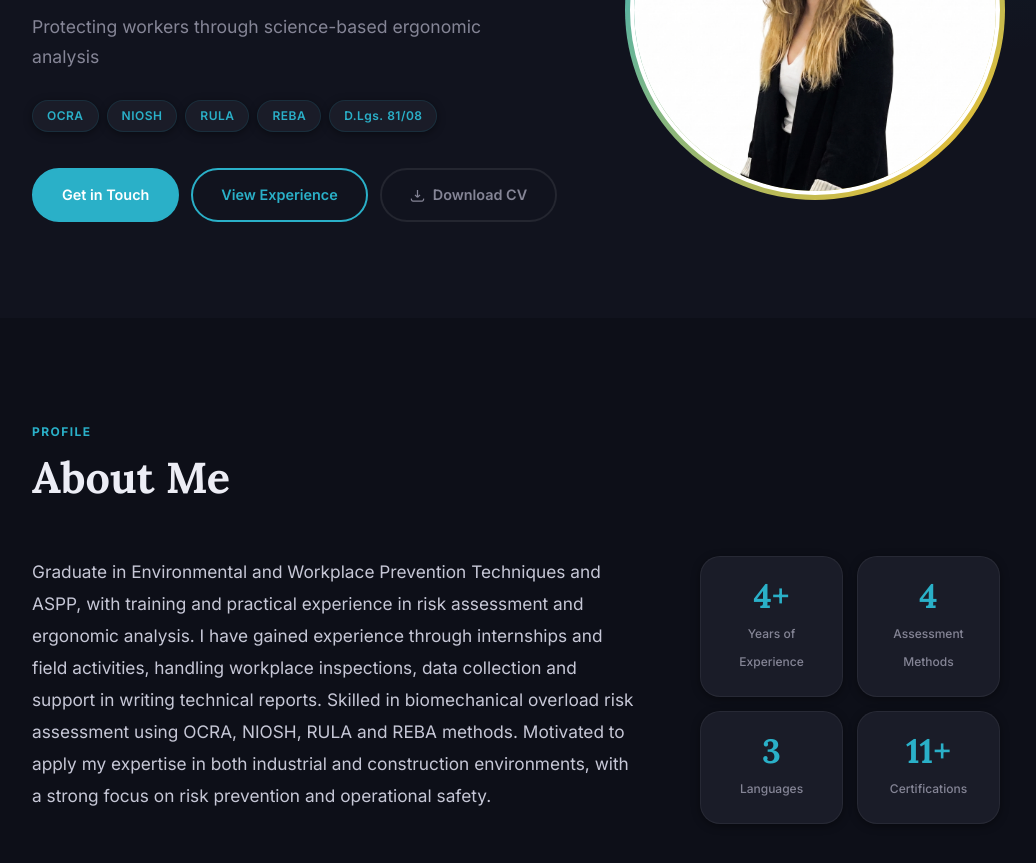
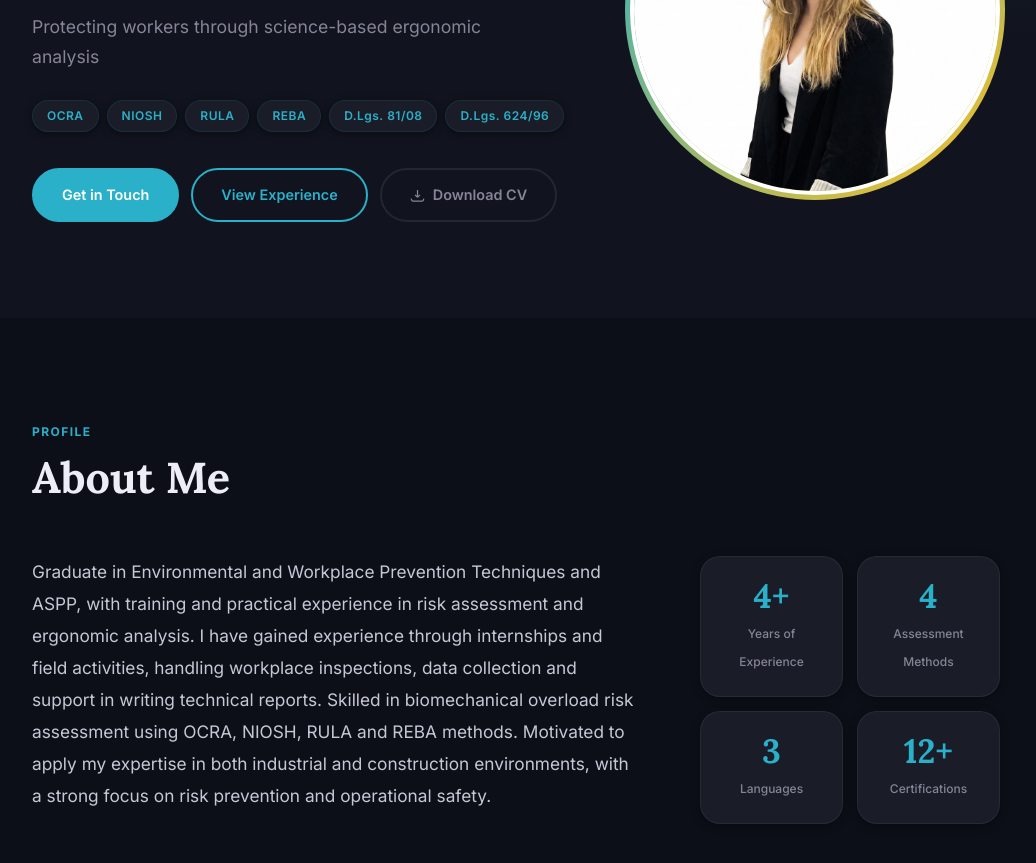
Before and after one commit to ketrinamartinaj/ketrinamartinaj, a plain HTML site: page index.html in a window 1280 px wide. Shown: the part 345-1208 px from the top of the page, without its empty margins (124-1160 px from the left). Drawn offline with Linux system fonts and the light colour scheme.

Commit message:
Add files via upload

```diff
--- a/index.html
+++ b/index.html
@@ -3,12 +3,12 @@
 <head>
   <meta charset="UTF-8">
   <meta name="viewport" content="width=device-width, initial-scale=1.0">
-  <meta name="description" content="Ketrina Martinaj — Ergonomist and Occupational Safety Specialist. Expert in biomechanical risk assessment using OCRA, NIOSH, RULA and REBA.">
+  <meta name="description" content="Ketrina Martinaj — Occupational Safety Specialist. HSE Assistant on construction and industrial sites, with expertise in D.Lgs. 81/08 and D.Lgs. 624/96.">
   <meta name="author" content="Ketrina Martinaj">
-  <meta property="og:title" content="Ketrina Martinaj | Ergonomist">
-  <meta property="og:description" content="Biomechanical risk assessment specialist based in Pisa, Italy.">
+  <meta property="og:title" content="Ketrina Martinaj | Occupational Safety Specialist">
+  <meta property="og:description" content="Occupational safety and HSE specialist based in Pisa, Italy.">
   <meta property="og:type" content="website">
-  <title>Ketrina Martinaj | Ergonomist</title>
+  <title>Ketrina Martinaj | Occupational Safety Specialist</title>
   <link rel="preconnect" href="https://fonts.googleapis.com">
   <link rel="preconnect" href="https://fonts.gstatic.com" crossorigin>
   <link href="https://fonts.googleapis.com/css2?family=Inter:wght@300;400;500;600;700&family=Lora:wght@600;700&display=swap" rel="stylesheet">
@@ -76,6 +76,7 @@
             <span class="tag">RULA</span>
             <span class="tag">REBA</span>
             <span class="tag">D.Lgs.&nbsp;81/08</span>
+            <span class="tag">D.Lgs.&nbsp;624/96</span>
           </div>
           <div class="hero-actions">
             <a href="#contact" class="btn btn-primary" id="hero-cta"></a>
@@ -120,7 +121,7 @@
               <span class="stat-label" id="stat-label-languages"></span>
             </div>
             <div class="stat-card">
-              <span class="stat-num">11+</span>
+              <span class="stat-num">12+</span>
               <span class="stat-label" id="stat-label-certs"></span>
             </div>
           </div>
```
